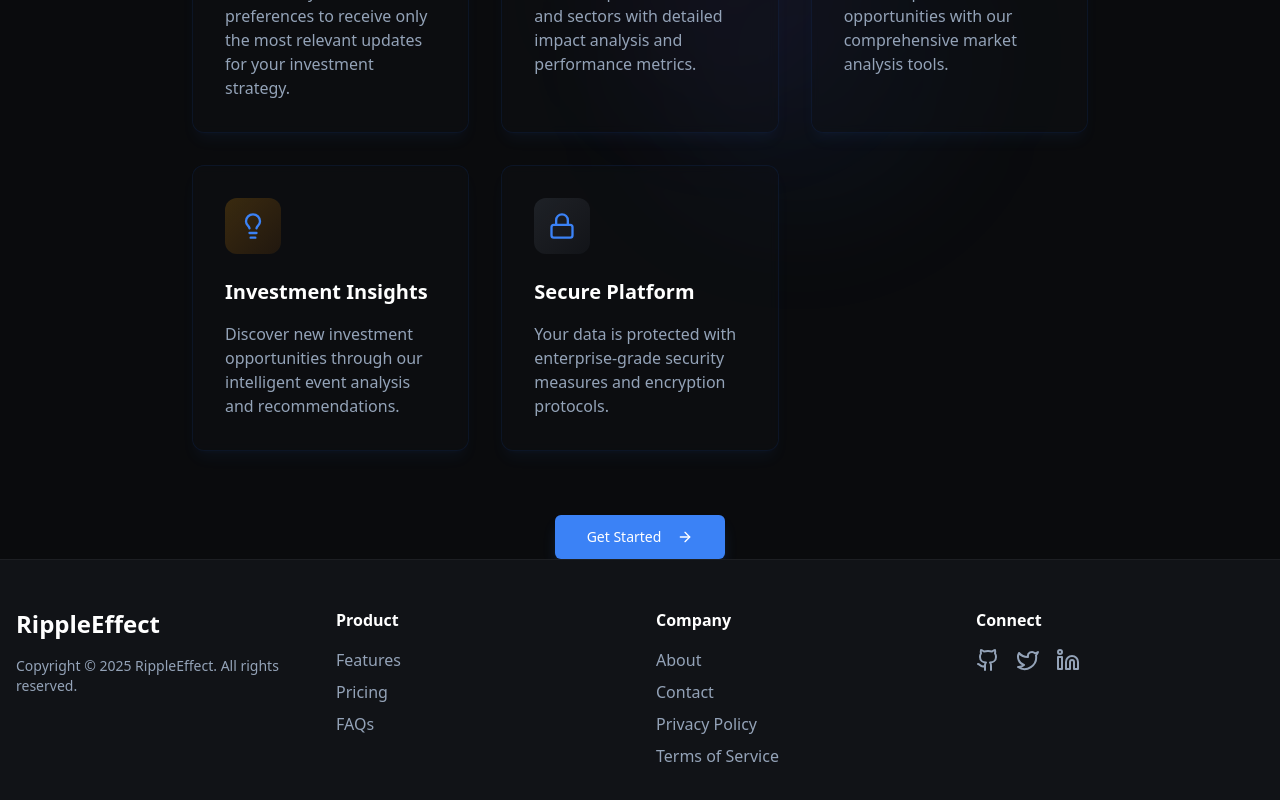
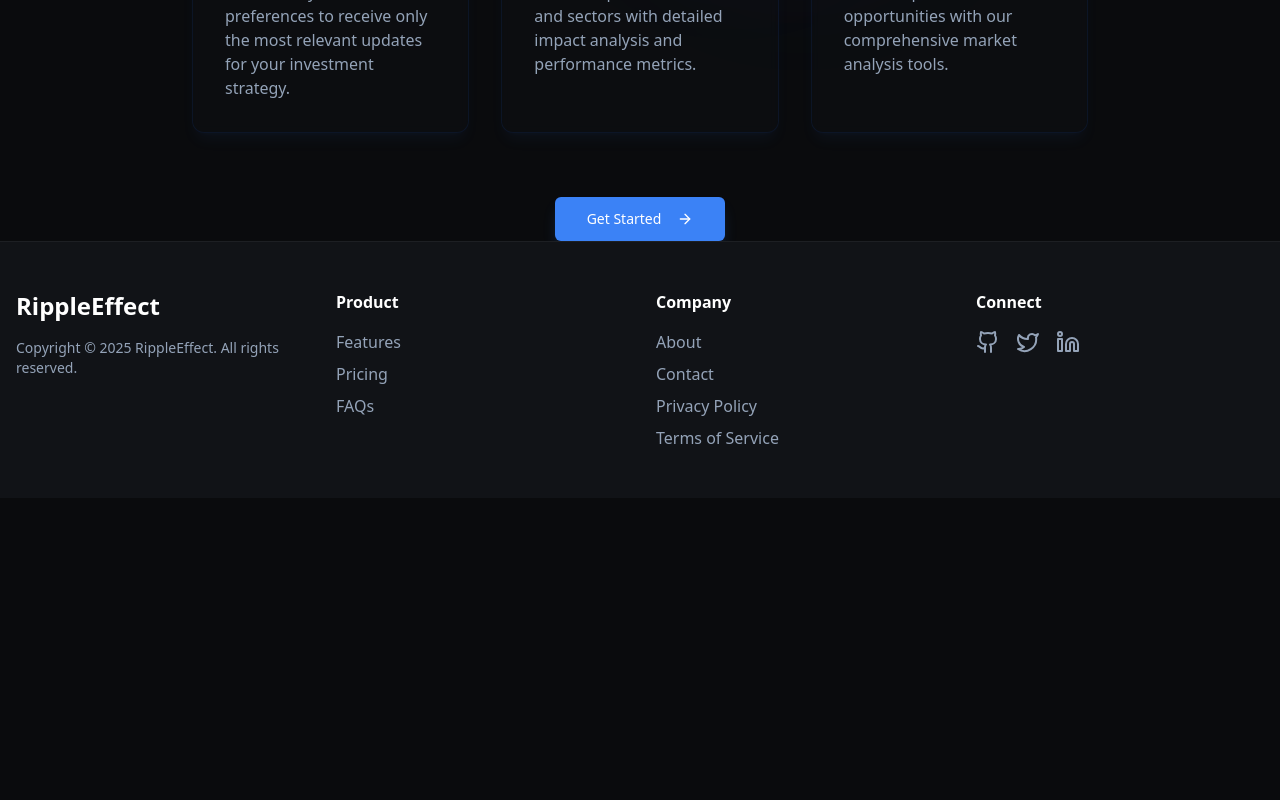
Before and after one commit to abhonsle123/ripplefx, a React (Vite) app: page /features in a window 1280 px wide. Shown: the part 831-1631 px from the top of the page. After the commit the page ends 1329 px from the top, so only its background shows below. Built offline with nearby package versions, Linux system fonts and the light colour scheme.

Commit message:
Remove features from page
Removes investment insights and secure platform features from the features page.

```diff
--- a/src/pages/Features.tsx
+++ b/src/pages/Features.tsx
@@ -1,5 +1,5 @@
 
-import { Bell, ChartLine, Brain, Zap, Target, Shield, ArrowRight, Lightbulb, Gauge, Lock } from "lucide-react";
+import { Bell, ChartLine, Brain, Zap, Target, Shield, ArrowRight, Gauge } from "lucide-react";
 import { Button } from "@/components/ui/button";
 import { useNavigate } from "react-router-dom";
 import { motion } from "framer-motion";
@@ -63,18 +63,6 @@ const Features = () => {
       title: "Risk Assessment",
       description: "Evaluate potential risks and opportunities with our comprehensive market analysis tools.",
       color: "from-indigo-500/20 to-indigo-600/10"
-    },
-    {
-      icon: Lightbulb,
-      title: "Investment Insights",
-      description: "Discover new investment opportunities through our intelligent event analysis and recommendations.",
-      color: "from-amber-500/20 to-amber-600/10"
-    },
-    {
-      icon: Lock,
-      title: "Secure Platform",
-      description: "Your data is protected with enterprise-grade security measures and encryption protocols.",
-      color: "from-gray-500/20 to-gray-600/10"
     }
   ];
 
```
